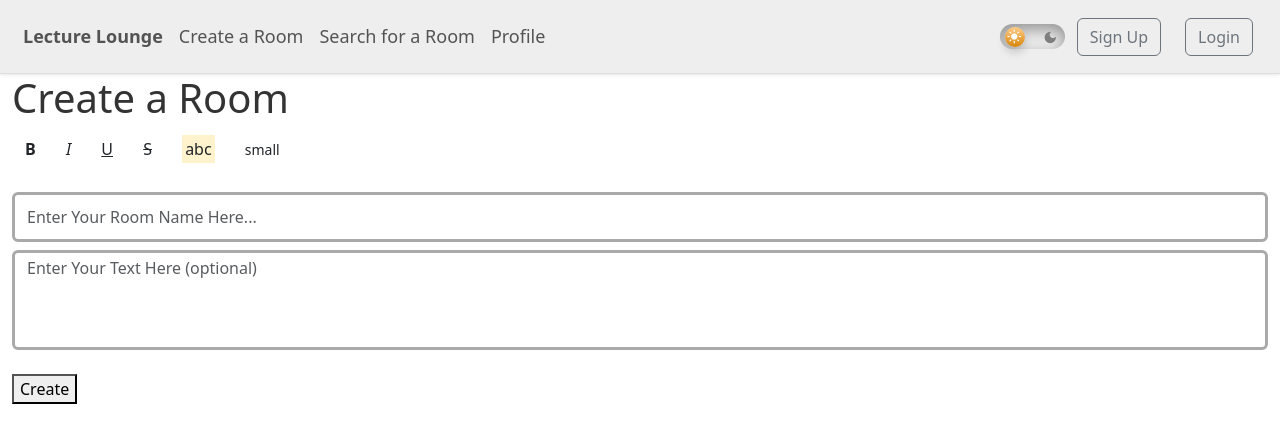
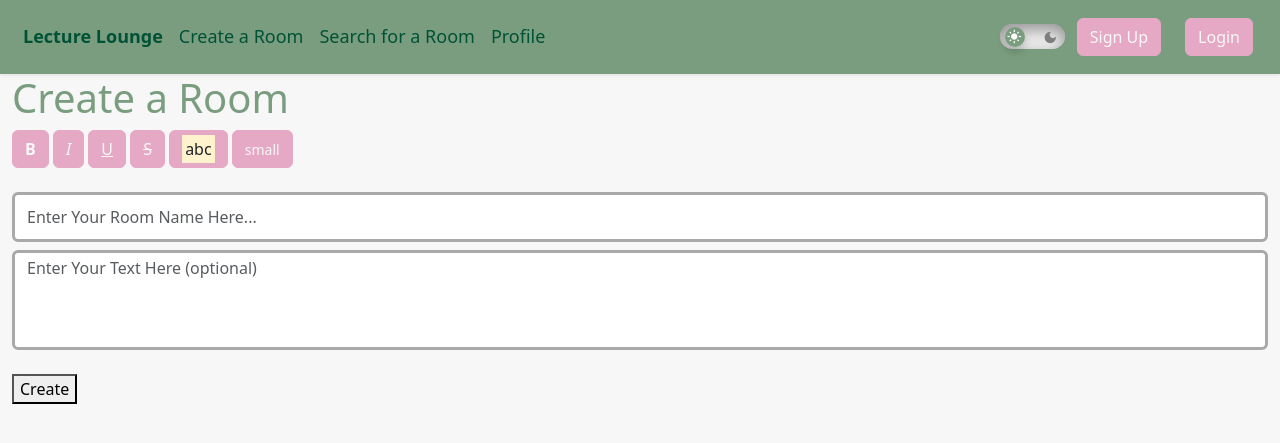
Before and after one commit to nina-network/Lecture-Lounge, a Flask app: page /createroom in a window 1280 px wide. Shown: the top 443 px of the page. Run offline with Flask 3, Linux system fonts and the light colour scheme.

Commit message:
adding theme :p

```diff
--- a/static/styles.css
+++ b/static/styles.css
@@ -17,24 +17,78 @@
 }
 
 :root {
-    --dark-background-color: #121212;
-    --dark-background-color-alt: #222222;
+    --dark-background-color: #303B30;
+    --dark-background-color-alt: #294426;
     --dark-trim-color: #333333;
-    --dark-text-color: #eeeeee;
+    --dark-text-color: #f7f7f7;
 }
 
 body {
-    --background-color: #ffffff;
-    --background-color-alt: #eeeeee;
-    --trim-color: #dddddd;
-    --text-color: #333333;
-
-    --primary-color: #009578;
-    /* --font-family: 'Quicksand', sans-serif; */
+    --background-color: #f7f7f7;
+    --background-color-alt: #7b9d7f;
+    --trim-color: #7b9d7f;
+    --text-color: #7b9d7f;
 
     color: var(--text-color);
-    /* font-family: var(--font-family); */
     background: var(--background-color);
+
+    .nav-link{
+        color: #005236;
+    }
+    .nav-link:hover {
+        text-decoration: none;
+        color: #e5a9c5;
+        cursor: pointer;
+    }
+
+    #board{
+        padding: 50px;
+        color: #f7f7f7;
+    }
+
+    #message {
+        background-color: #f7f7f7;
+        color: #474747;
+      }
+
+      #room{
+        background-color: #7b9d7f;
+        color: #005236;
+      }
+
+      #description{
+        color: #005236;
+      }
+
+      a {
+        text-decoration: none;
+        color: #f7f7f7;
+      }
+
+        a:hover {
+            text-decoration: none;
+            color: #e5a9c5;
+            cursor: pointer;
+        }
+
+        .card{
+            background-color: #7b9d7f;
+        }
+
+        .card-body{
+            color: #005236;
+        }
+
+        .btn {
+            border-color: #e5a9c5;
+            background-color: #e5a9c5;
+            color: #f7f7f7;
+        }
+        .btn:hover {
+            border-color: #005236;
+            background-color: #e5a9c5;
+            color: #f7f7f7;
+        }
 }
 
 body.theme-dark {
@@ -114,7 +216,7 @@ body.theme-dark {
     position: absolute;
     top: 2.5px;
     left: 5px;
-    background: linear-gradient(180deg,#ffcc89,#d8860b);
+    background: linear-gradient(180deg,#7b9d7f,#7b9d7f);
     border-radius: 180px;
     box-shadow: 0px 5px 10px rgba(0,0,0,0.2);
     transition: 0.3s;
@@ -275,23 +378,13 @@ body.theme-dark {
     -webkit-filter: brightness(70%);
 }
 
-  #board{
-    padding: 50px;
-}
-    #id {
-    padding-top: ($spacer * 3) !important;
+#post-box{
+    display:none;
 }
 
-  a {
-    text-decoration: none;
-    color: black;
-  }
-
-    a:hover {
-        text-decoration: none;
-        color: black;
-        cursor: pointer;
-    }
+    #id {
+    padding-top: (spacer * 3) !important;
+}
 
     .container div {
         margin-bottom: 20px; /* Adjust the margin as needed */
--- a/templates/_layout.html
+++ b/templates/_layout.html
@@ -70,18 +70,18 @@
         {% if not session['user'] %}
         <form class="form-inline">
             <div class="container">
-                <a class="btn btn-outline-secondary" href="/signup">Sign Up</a>
+                <a class="btn" href="/signup">Sign Up</a>
             </div>
         </form>
         <form class="form-inline">
             <div class="container">
-                <a class="btn btn-outline-secondary" href="/login">Login</a>
+                <a class="btn" href="/login">Login</a>
             </div>
         </form>
         {% else %}
         <form class="form-inline">
             <div class="container">
-                <a class="btn btn-outline-secondary" href="/logout">Logout</a>
+                <a class="btn" href="/logout">Logout</a>
             </div>
         </form>
         {% endif %}
--- a/templates/create_room.html
+++ b/templates/create_room.html
@@ -6,12 +6,12 @@
 </div>
 
 <div class="container-fluid">
-    <button type="button" class="btn btn-default" onclick="toggleFormat('bold')"><strong>B</strong></button>
-    <button type="button" class="btn btn-default" onclick="toggleFormat('italic')"><em>I</em></button>
-    <button type="button" class="btn btn-default" onclick="toggleFormat('underline')"><u>U</u></button>
-    <button type="button" class="btn btn-default" onclick="toggleFormat('strikethrough')"><s>S</s></button>
-    <button type="button" class="btn btn-default" onclick="toggleFormat('highlight')"><mark>abc</mark></button>
-    <button type="button" class="btn btn-default" onclick="toggleFormat('small')"><small>small</small></button>
+    <button type="button" class="btn" onclick="toggleFormat('bold')"><strong>B</strong></button>
+    <button type="button" class="btn" onclick="toggleFormat('italic')"><em>I</em></button>
+    <button type="button" class="btn" onclick="toggleFormat('underline')"><u>U</u></button>
+    <button type="button" class="btn" onclick="toggleFormat('strikethrough')"><s>S</s></button>
+    <button type="button" class="btn" onclick="toggleFormat('highlight')"><mark>abc</mark></button>
+    <button type="button" class="btn" onclick="toggleFormat('small')"><small>small</small></button>
 </div>
 
 <div class="container-fluid">
--- a/templates/index.html
+++ b/templates/index.html
@@ -3,7 +3,7 @@
 {% block body %}
 
 {% for course in courses %}
-<div class="shadow m-5 p-5">
+<div id='room' class="shadow m-5 p-5">
     {% if session['user'] %}
     <a href="/room/{{ course }}"><h3> {{ courses[course] }} </h3></a>
     {% else %}
--- a/templates/login.html
+++ b/templates/login.html
@@ -16,11 +16,11 @@
                         <input type="password" class="form-control" id="password" name="password" placeholder="Password">
                     </div>
                     <div class="text-center">
-                        <button type="submit" class="btn btn-primary w-25">Sign In</button>
+                        <button type="submit" class="btn">Sign In</button>
                     </div>
                 </form>
                 <div class="text-center">
-                    <a href="/google-login"><button class="btn btn-outline-info mt-3 w-25 text-center">Sign in with Google</button></a>
+                    <a href="/google-login"><button class="btn mt-3 w-25 text-center">Sign in with Google</button></a>
                 </div>
             </div>
         </div>
--- a/templates/signup.html
+++ b/templates/signup.html
@@ -34,7 +34,7 @@
                         <label for="confirm_password" class="form-label">Confirm Password</label>
                         <input type="password" class="form-control" id="confirm_password" name="confirm_password" placeholder="Re-enter password">
                     </div>
-                    <button type="submit" class="btn btn-primary">Sign Up</button>
+                    <button type="submit" class="btn">Sign Up</button>
                 </form>
             </div>
         </div>
```
Also changed, not shown: other parts of static/styles.css (+50 -1 lines), templates/room.html (+8 -19 lines), templates/search.html (+3 -17 lines).
